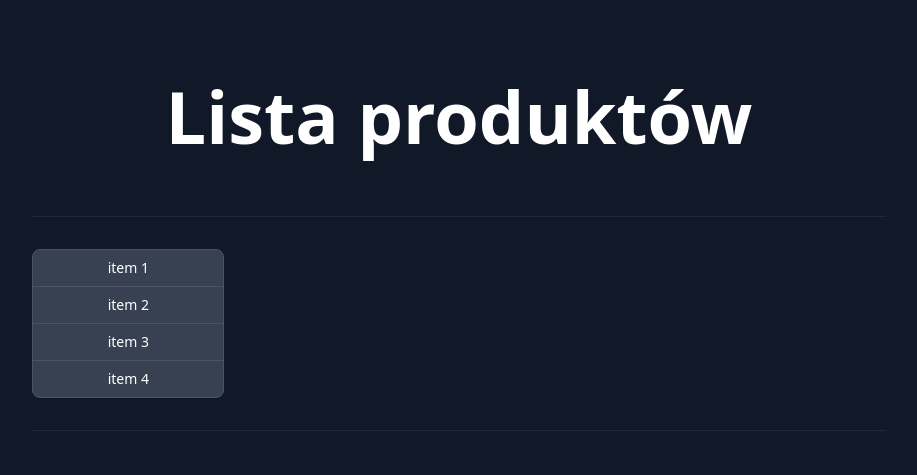
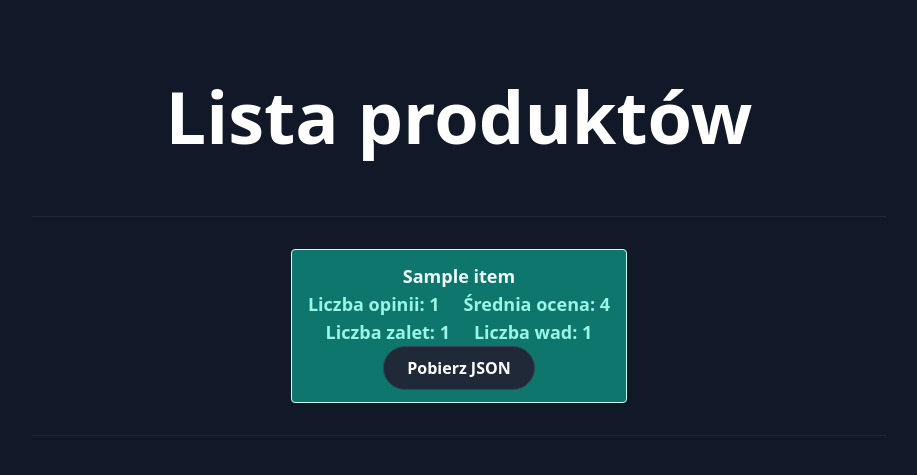
Before and after one commit to PiotrPegiel/CeneoWebScraper, a Flask app: template app/templates/products.html in a window 1280 px wide. Shown: the part 64-539 px from the top of the page, without its empty margins (181-1098 px from the left). Run offline with Flask 3, Linux system fonts and the light colour scheme; the template is opened without the code that fills it: most values are stand-ins (such as "Sample title", 1, 10 or a date in 2020); some libraries are stand-ins or nearby versions.

Commit message:
2023-06-28 PP Scenariusz 4

```diff
--- a/app/templates/products.html
+++ b/app/templates/products.html
@@ -1,10 +1,26 @@
 {% extends 'base.html' %}
 {% block title %}Lista produktów{% endblock %}
 {% block content %}
-<ul class="w-48 text-sm font-medium text-gray-900 bg-white border border-gray-200 rounded-lg dark:bg-gray-700 dark:border-gray-600 dark:text-white">
-    <li class="w-full px-4 py-2 border-b border-gray-200 rounded-t-lg dark:border-gray-600">item 1</li>
-    <li class="w-full px-4 py-2 border-b border-gray-200 dark:border-gray-600">item 2</li>
-    <li class="w-full px-4 py-2 border-b border-gray-200 dark:border-gray-600">item 3</li>
-    <li class="w-full px-4 py-2 rounded-b-lg">item 4</li>
-</ul>
+    <div class="text-center text-lg font-semibold text-gray-700 dark:text-white grid w-screen place-items-center space-y-8">
+        {% if list %}
+            {% for item in list %}
+                <div class="bg-teal-700 border border-teal-100 px-4 py-3 rounded relative flex flex-col">
+                    <a href="{{ url_for('product', product_code=item['code']) }}" class="mx-auto">
+                        <span class="text-teal-50">{{ item['name'] }}</span>
+                    </a>
+                    <div class="flex flex-row px-auto space-x-6 mx-auto">
+                        <span class="text-teal-200">Liczba opinii: {{ item['opinions_count'] }}</span>
+                        <span class="text-teal-200">Średnia ocena: {{ item['avg_rating'] }}</span>
+                    </div>
+                    <div class="flex flex-row px-auto space-x-6 mx-auto">
+                        <span class="text-teal-200">Liczba zalet: {{ item['pros_count'] }}</span>
+                        <span class="text-teal-200">Liczba wad: {{ item['cons_count'] }}</span>
+                    </div>
+                    <a href="{{ url_for('download', filename=item['code']+'.json') }}" class="mx-auto relative flex h-11 w-full items-center justify-center px-6 before:absolute before:inset-0 before:rounded-full before:border before:border-transparent before:bg-primary/10 before:bg-gradient-to-b before:transition before:duration-300 hover:before:scale-105 active:duration-75 active:before:scale-95 dark:before:border-gray-700 dark:before:bg-gray-800 sm:w-max">
+                        <span class="relative text-base font-semibold text-primary dark:text-white">Pobierz JSON</span>
+                    </a>
+                </div>
+            {% endfor %}
+        {% endif %}
+    </div>
 {% endblock %}
```
Also changed, not shown: app/routes.py (+53 -12 lines), app/templates/base.html (+1 -1 lines), app/templates/product.html (+12 -2 lines).
